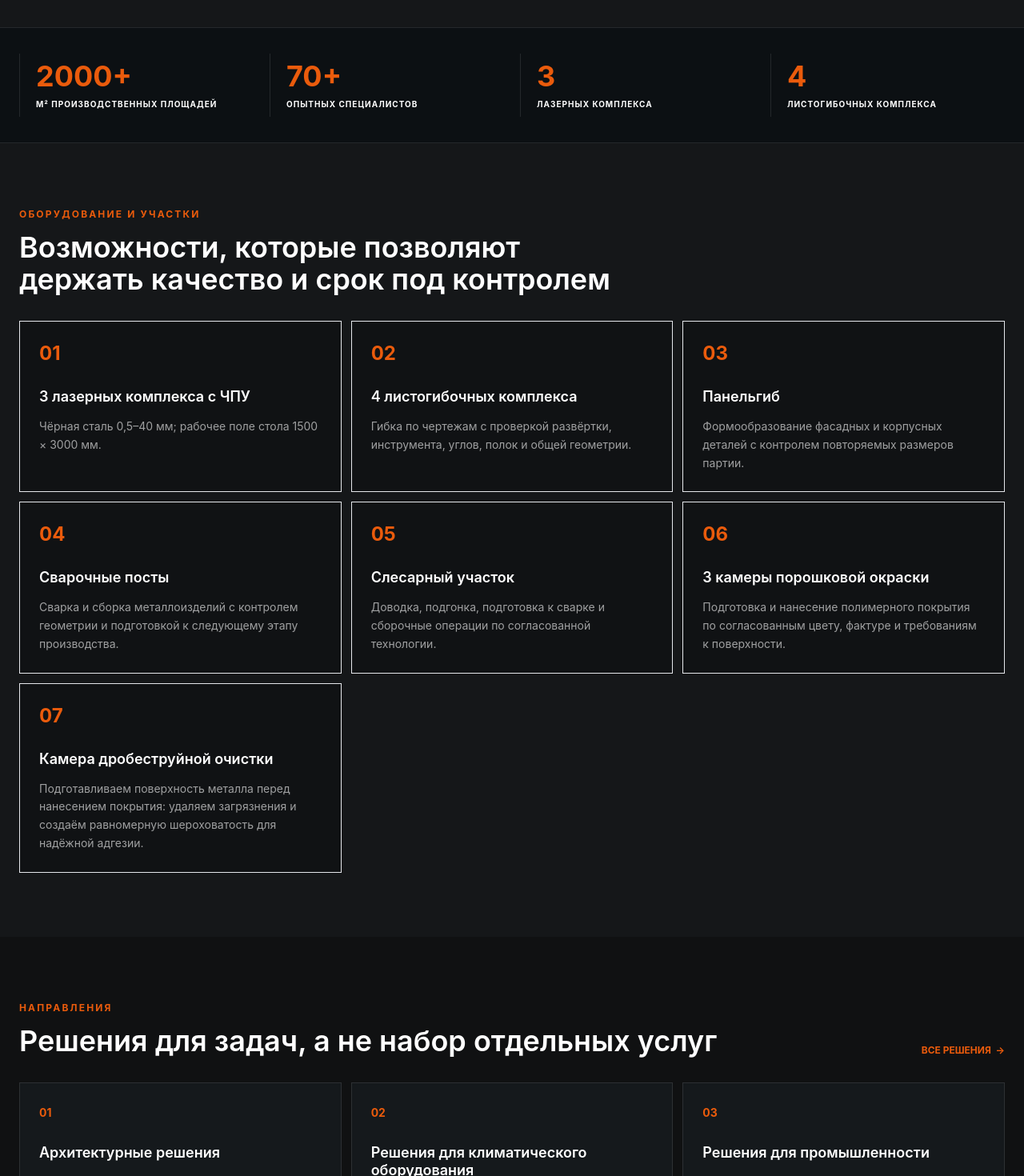
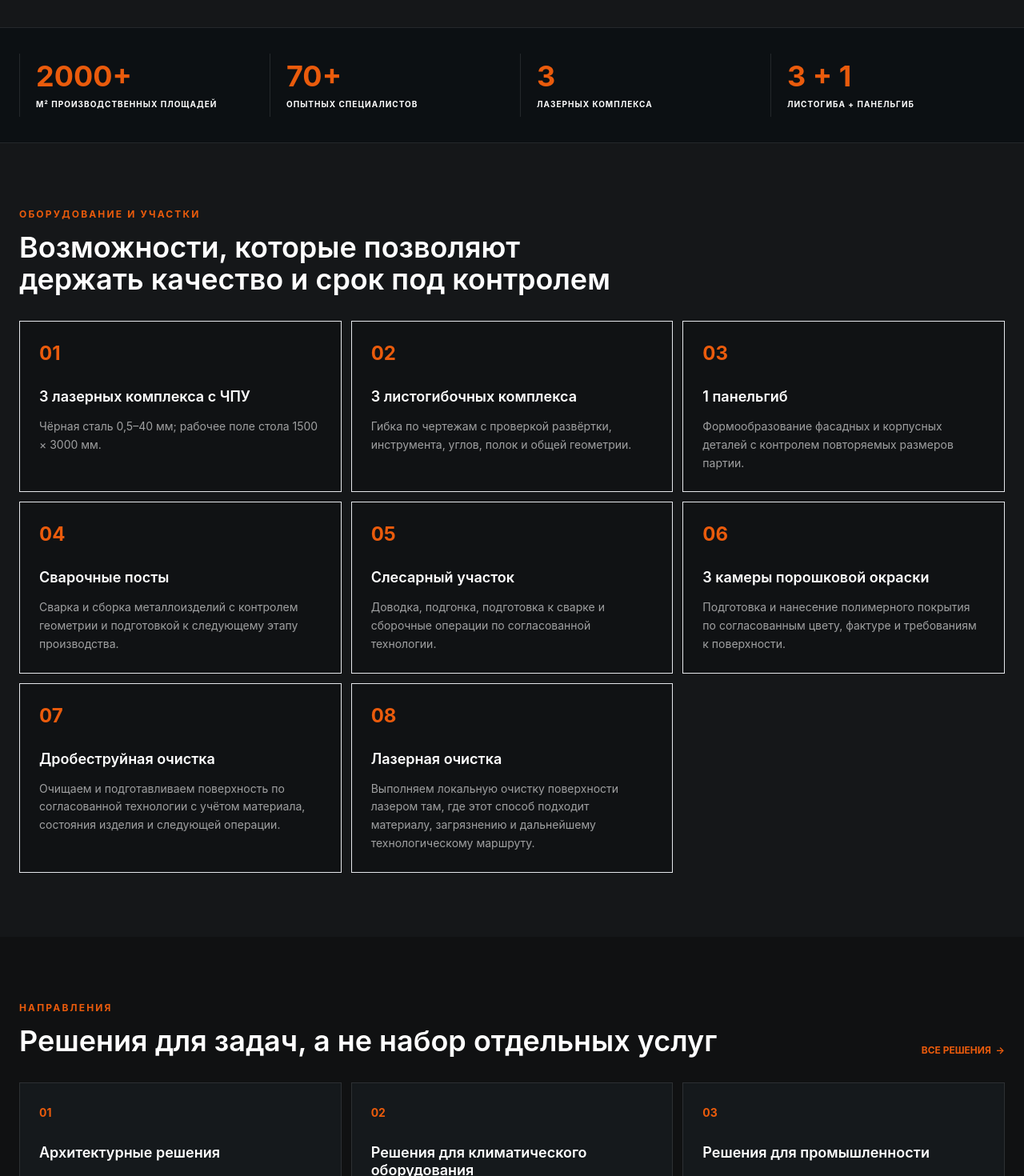
Before and after one commit to alexeyborisov19-sys/alexeyborisov19-sys-steel-probuct, a Next.js app: page /company in a window 1280 px wide. Shown: the part 2060-3530 px from the top of the page at 80% size. Built offline with nearby package versions, Linux system fonts and the light colour scheme; no server answers.

Commit message:
content: sync company page with production facts

```diff
--- a/app/(public)/company/page.tsx
+++ b/app/(public)/company/page.tsx
@@ -10,6 +10,7 @@ import {
   customerMaterialSummary,
   laserCuttingCapabilities,
   productionLeadTimeSummary,
+  productionEquipment,
 } from "@/data/manufacturing-facts";
 
 export const metadata: Metadata = createPageMetadata({
@@ -23,7 +24,7 @@ const metrics = [
   ["2000+", "м² производственных площадей"],
   ["70+", "опытных специалистов"],
   ["3", "лазерных комплекса"],
-  ["4", "листогибочных комплекса"],
+  [`${productionEquipment.pressBrakes} + ${productionEquipment.panelBenders}`, "листогиба + панельгиб"],
 ];
 
 const solutions = [
@@ -36,19 +37,20 @@ const solutions = [
 
 const advantages = [
   ["Один ответственный партнёр", "Берём задачу от инженерной проработки до готовой поставки, поэтому не перекладываем ответственность между подрядчиками."],
-  ["Производство полного цикла", "Лазерная резка, гибка, сварочные посты, слесарный участок, три камеры порошковой окраски, контроль качества и упаковка объединены в едином процессе."],
+  ["Производство полного цикла", `Лазерная резка, гибка, сварочные посты, слесарный участок, ${productionEquipment.powderCoatingBooths} камеры порошковой окраски, дробеструйная и лазерная очистка, контроль качества и упаковка объединены в едином процессе.`],
   ["Инженерная экспертиза", "Анализируем чертежи, предлагаем технологичные решения и помогаем подготовить изделие к стабильному производству."],
   ["Предсказуемый результат", "Планируем изготовление, контролируем качество на каждом этапе и готовим продукцию к безопасной отгрузке."],
 ];
 
 const productionCapabilities = [
-  ["3 лазерных комплекса с ЧПУ", `Чёрная сталь ${laserCuttingCapabilities.thicknessRange}; рабочее поле стола ${laserCuttingCapabilities.tableWorkingArea}.`],
-  ["4 листогибочных комплекса", "Гибка по чертежам с проверкой развёртки, инструмента, углов, полок и общей геометрии."],
-  ["Панельгиб", "Формообразование фасадных и корпусных деталей с контролем повторяемых размеров партии."],
+  [`${productionEquipment.laserComplexes} лазерных комплекса с ЧПУ`, `Чёрная сталь ${laserCuttingCapabilities.thicknessRange}; рабочее поле стола ${laserCuttingCapabilities.tableWorkingArea}.`],
+  [`${productionEquipment.pressBrakes} листогибочных комплекса`, "Гибка по чертежам с проверкой развёртки, инструмента, углов, полок и общей геометрии."],
+  [`${productionEquipment.panelBenders} панельгиб`, "Формообразование фасадных и корпусных деталей с контролем повторяемых размеров партии."],
   ["Сварочные посты", "Сварка и сборка металлоизделий с контролем геометрии и подготовкой к следующему этапу производства."],
   ["Слесарный участок", "Доводка, подгонка, подготовка к сварке и сборочные операции по согласованной технологии."],
-  ["3 камеры порошковой окраски", "Подготовка и нанесение полимерного покрытия по согласованным цвету, фактуре и требованиям к поверхности."],
-  ["Камера дробеструйной очистки", "Подготавливаем поверхность металла перед нанесением покрытия: удаляем загрязнения и создаём равномерную шероховатость для надёжной адгезии."],
+  [`${productionEquipment.powderCoatingBooths} камеры порошковой окраски`, "Подготовка и нанесение полимерного покрытия по согласованным цвету, фактуре и требованиям к поверхности."],
+  ["Дробеструйная очистка", "Очищаем и подготавливаем поверхность по согласованной технологии с учётом материала, состояния изделия и следующей операции."],
+  ["Лазерная очистка", "Выполняем локальную очистку поверхности лазером там, где этот способ подходит материалу, загрязнению и дальнейшему технологическому маршруту."],
 ];
 
 const companyFaq = [
```
